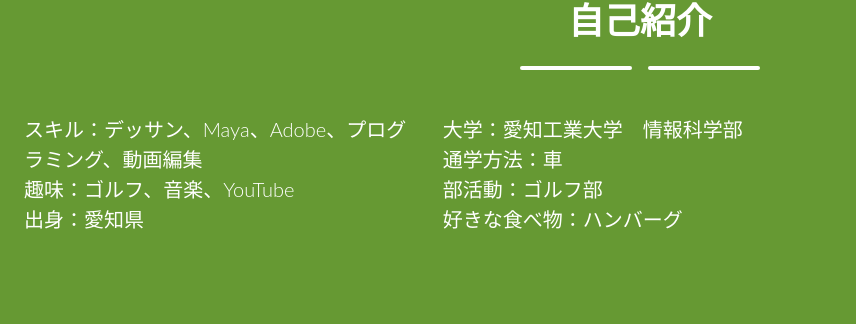
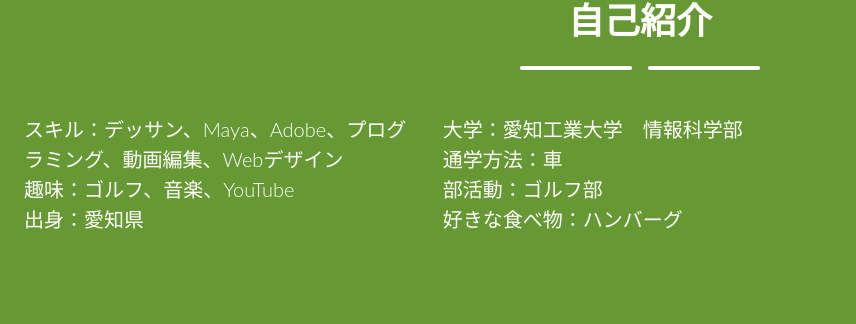
Before and after one commit to x21043/portfolio, a plain HTML site: page index.html in a window 1280 px wide. Shown: the part 1903-2227 px from the top of the page, 0-856 px from the left. Drawn offline with Linux system fonts and the light colour scheme; grey boxes are pictures that could not be loaded.

Commit message:
Update index.html

```diff
--- a/index.html
+++ b/index.html
@@ -185,7 +185,7 @@
 
                         <div class="row">
                             <div class="col-lg-4 ms-auto">
-                                <p class="lead">スキル：デッサン、Maya、Adobe、プログラミング、動画編集
+                                <p class="lead">スキル：デッサン、Maya、Adobe、プログラミング、動画編集、Webデザイン
                                     <br>趣味：ゴルフ、音楽、YouTube<br>出身：愛知県</p>
                             </div>
                             <div class="col-lg-4 me-auto">
```
